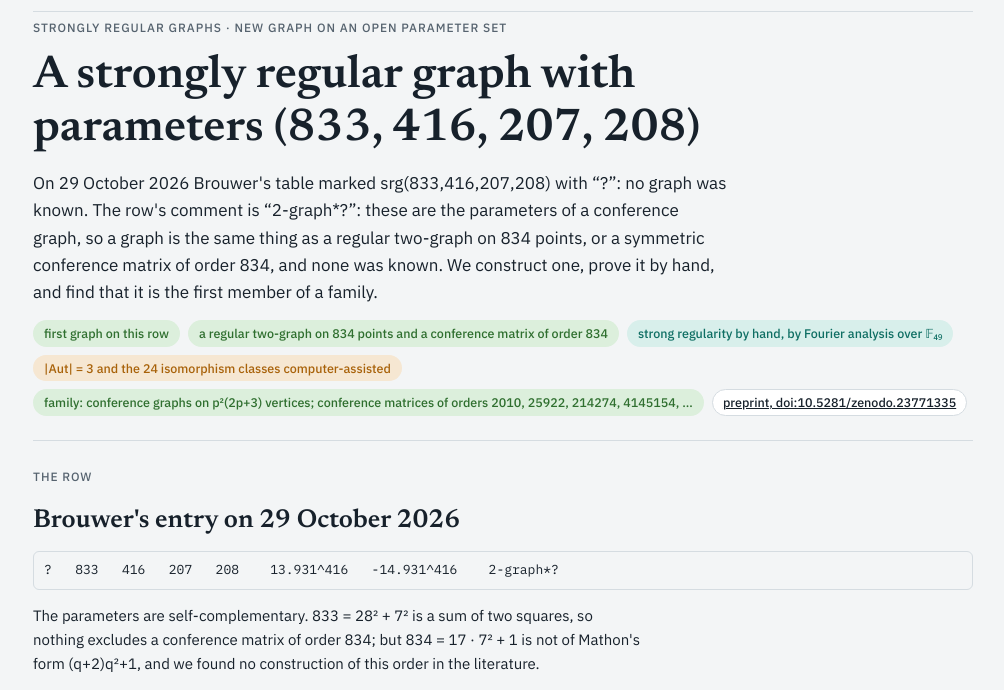
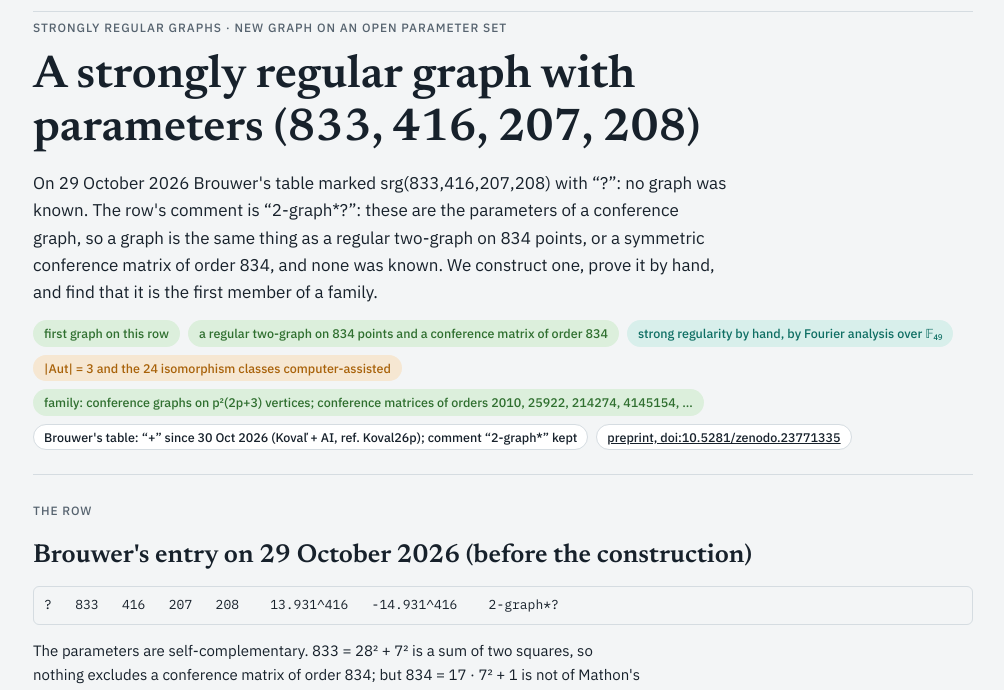
Before and after one commit to tonykoval/srg-open-cases, a plain HTML site: page srg833.html in a window 1280 px wide. Shown: the part 101-791 px from the top of the page, without its empty margins (137-1141 px from the left). Drawn offline with Linux system fonts and the light colour scheme.

Commit message:
833: Brouwer '+' (Koval26p) chip and card

```diff
--- a/srg833.html
+++ b/srg833.html
@@ -22,13 +22,14 @@
     <span class="chip hand">strong regularity by hand, by Fourier analysis over 𝔽₄₉</span>
     <span class="chip comp">|Aut| = 3 and the 24 isomorphism classes computer-assisted</span>
     <span class="chip ok">family: conference graphs on p²(2p+3) vertices; conference matrices of orders 2010, 25922, 214274, 4145154, …</span>
+    <span class="chip">Brouwer's table: “+” since 30 Oct 2026 (Kovaľ + AI, ref. Koval26p); comment “2-graph*” kept</span>
     <a class="chip" href="https://doi.org/10.5281/zenodo.23771335">preprint, doi:10.5281/zenodo.23771335</a>
   </div>
 </header>
 
 <section aria-labelledby="row-h">
   <div class="eyebrow">The row</div>
-  <h2 id="row-h">Brouwer's entry on 29 October 2026</h2>
+  <h2 id="row-h">Brouwer's entry on 29 October 2026 (before the construction)</h2>
   <div class="formula">?   833   416   207   208    13.931^416   -14.931^416    2-graph*?</div>
   <p>The parameters are self-complementary. 833 = 28² + 7² is a sum of two squares, so nothing excludes a conference matrix of order 834; but 834 = 17 · 7² + 1 is not of Mathon's form (q+2)q²+1, and we found no construction of this order in the literature.</p>
 </section>
```
Also changed, not shown: index.html (+1 -1 lines).
